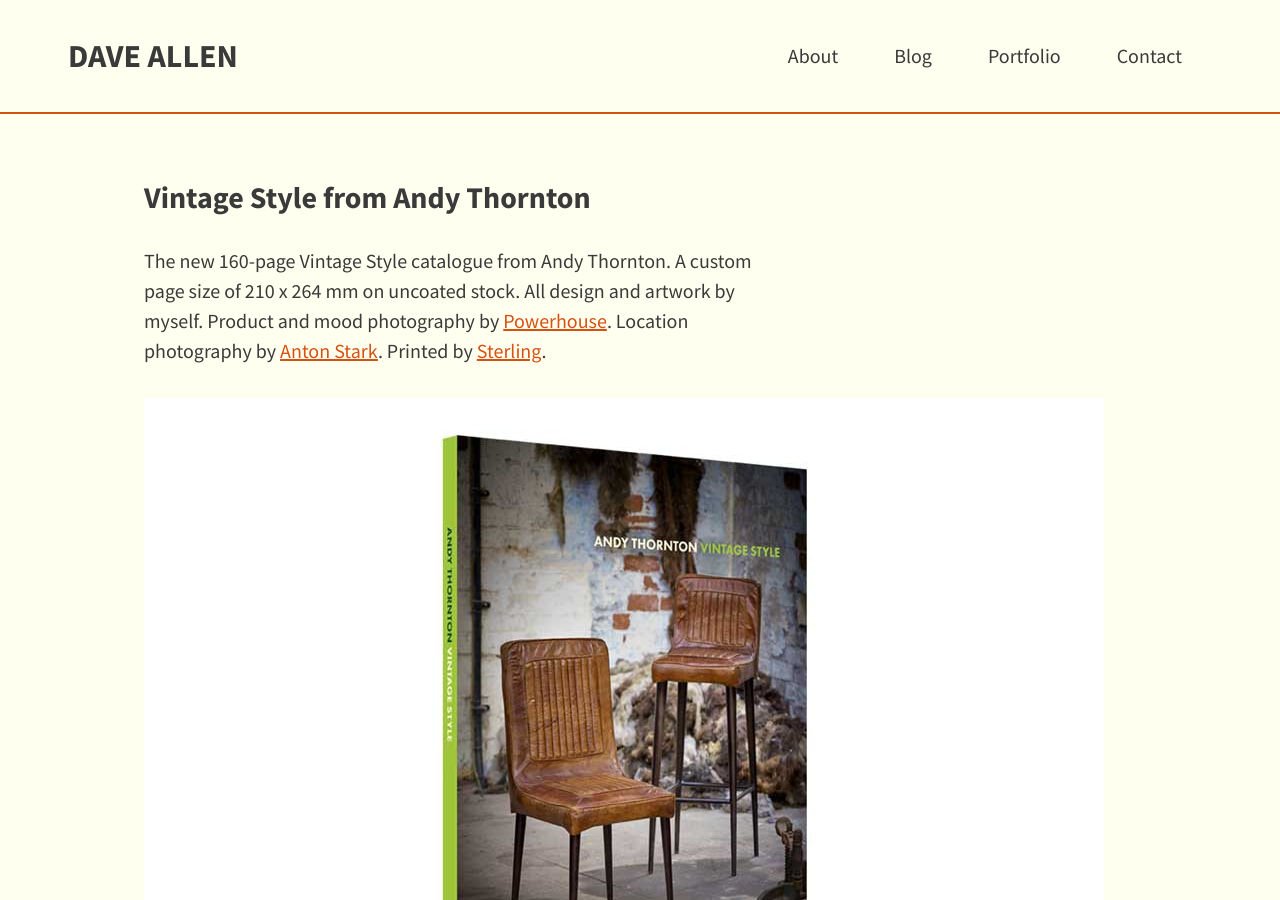
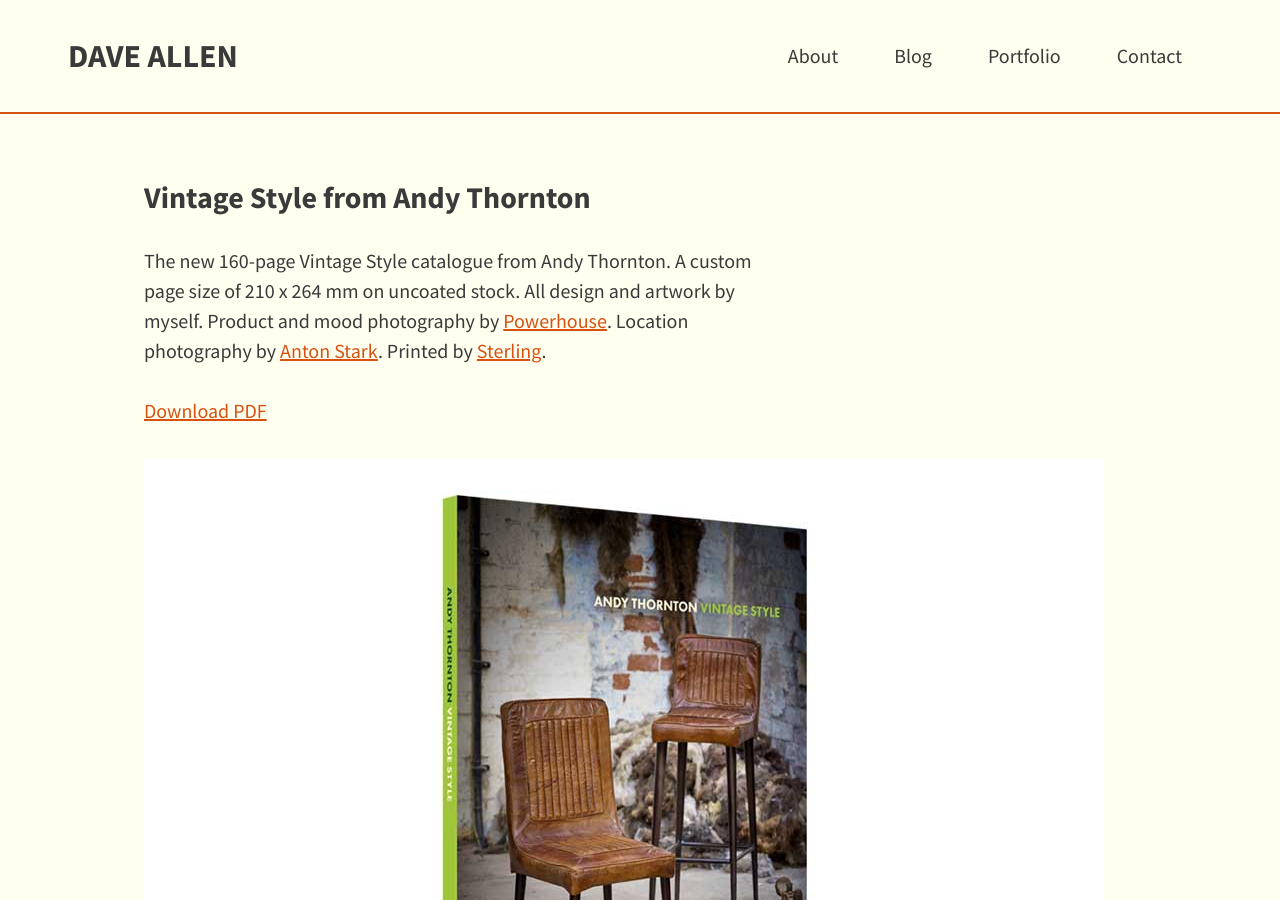
Before and after one commit to vimallen/gridbert, a Jekyll site: the page built from vintage-style-from-andy-thornton/index.md, in a window 1280 px wide and 900 px high. Built offline with Jekyll 4.4.1, drawn with Linux system fonts in a browser that asks for light colours.

Commit message:
Removed 2 vs images

```diff
--- a/vintage-style-from-andy-thornton/index.md
+++ b/vintage-style-from-andy-thornton/index.md
@@ -6,6 +6,9 @@ exclude_from_nav: true
 permalink: /vintage-style-from-andy-thornton/
 ---
 The new 160-page Vintage Style catalogue from Andy Thornton. A custom page size of 210 x 264 mm on uncoated stock. All design and artwork by myself. Product and mood photography by [Powerhouse][1]. Location photography by [Anton Stark][2]. Printed by [Sterling][3].
+<br>
+
+[Download PDF][4]
 <figure><img src="../images/cover-vintage-style.jpg" alt="spread from Andy Thornton vintage style catalogue" /></figure>
 <figure><img src="../images/vintage-style-004-005.jpg" alt="spread from Andy Thornton vintage style catalogue" /></figure>
 <figure><img src="../images/vintage-style-006-007.jpg" alt="spread from Andy Thornton vintage style catalogue" /></figure>
@@ -18,11 +21,10 @@ The new 160-page Vintage Style catalogue from Andy Thornton. A custom page size
 <figure><img src="../images/vintage-style-066-067.jpg" alt="spread from Andy Thornton vintage style catalogue" /></figure>
 <figure><img src="../images/vintage-style-086-087.jpg" alt="spread from Andy Thornton vintage style catalogue" /></figure>
 <figure><img src="../images/vintage-style-090-091.jpg" alt="spread from Andy Thornton vintage style catalogue" /></figure>
-<figure><img src="../images/vintage-style-096-097.jpg" alt="spread from Andy Thornton vintage style catalogue" /></figure>
 <figure><img src="../images/vintage-style-104-105.jpg" alt="spread from Andy Thornton vintage style catalogue" /></figure>
-<figure><img src="../images/vintage-style-124-125.jpg" alt="spread from Andy Thornton vintage style catalogue" /></figure>
 <figure><img src="../images/vintage-style-128-129.jpg" alt="spread from Andy Thornton vintage style catalogue" /></figure>
 
 [1]: http://powerhousephoto.co.uk/
 [2]: http://www.antonstark.co.uk/
 [3]: http://www.sterlingsolutions.co.uk/
+[4]: ../downloads/ContractFurnitureLighting.pdf
```
